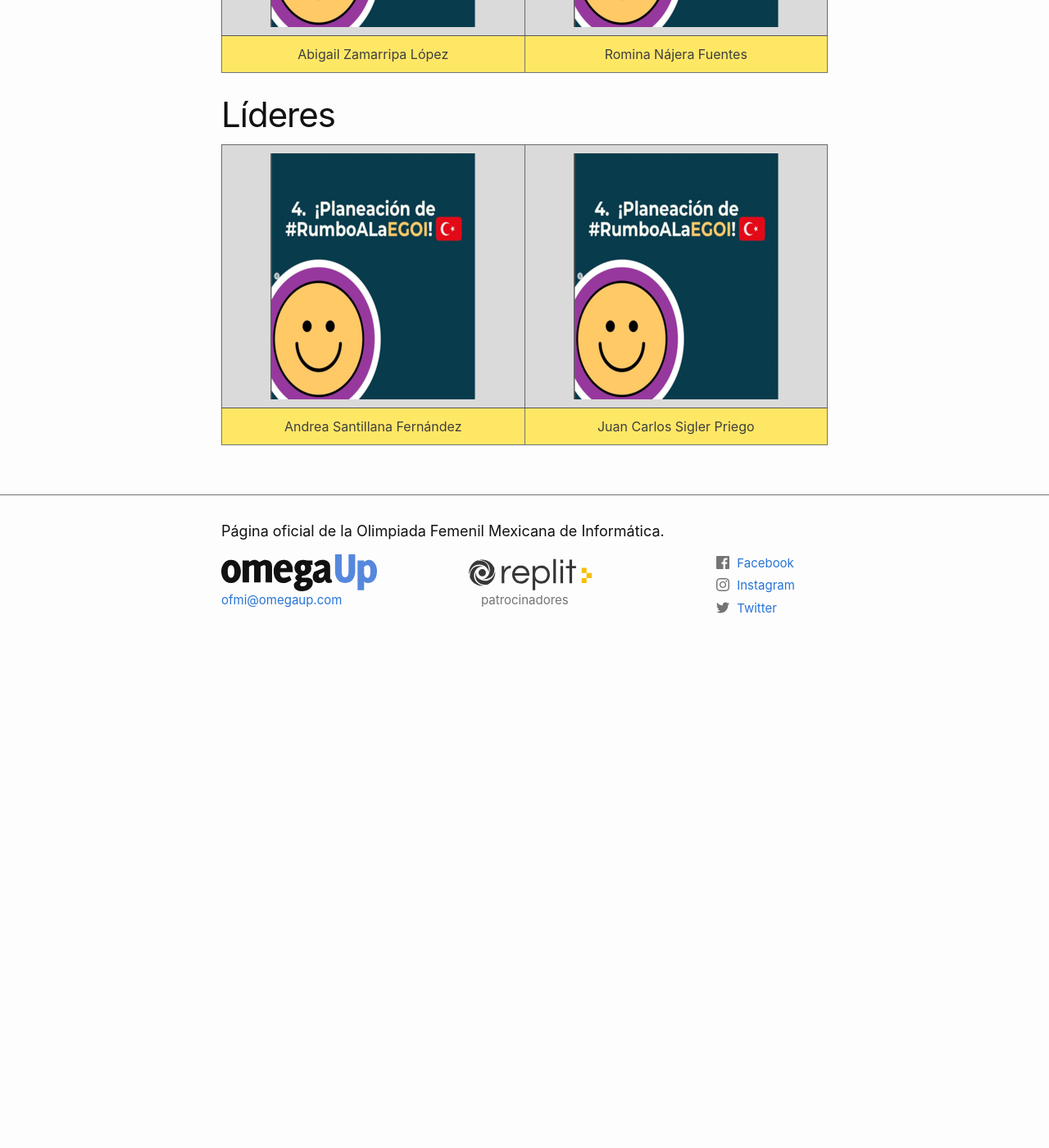
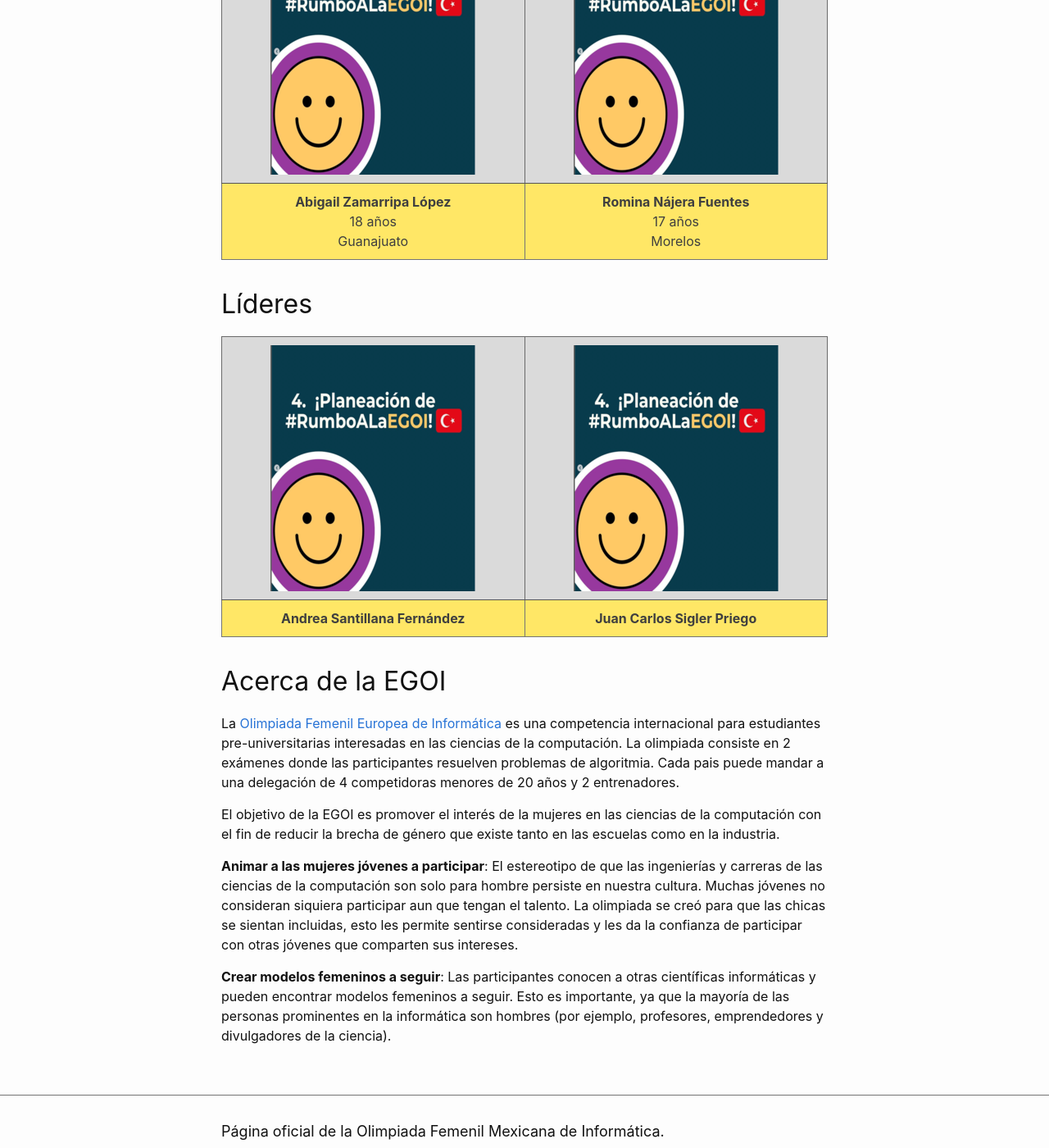
Before and after one commit to omegaup/OFMI-website, a Jekyll site: the page built from index.md, in a window 1280 px wide and 1400 px high, scrolled down 896 px. Shown: the whole window at 82% size. Built offline with Jekyll 4.4.1, drawn with Linux system fonts in a browser that asks for light colours; before the commit the page ends 1709 px from its top, so only the background shows below that; some of the changed text lies outside the part shown.

Commit message:
Añadir más información

```diff
--- a/index.md
+++ b/index.md
@@ -4,19 +4,32 @@ title: ¡Rumbo a la EGOI 2022!
 navtitle: EGOI 2022
 ---
 
+Este año ya tenemos a la delegación mexicana que representará al país y viajará a Turquía, del 16 al 23 de octubre, en la segunda Olimpiada Europea Femenina de Informática 2022 ([EGOI 2022](https://ubilo.tubitak.gov.tr/egoi2022/), por sus siglas en inglés).
 
-# Participantes
+A continuación presentamos a las 4 competidoras y 2 líderes del equipo de este año.
+
+## Participantes
 
 | ![](assets/egoi2022/cynthia.png) | ![](assets/egoi2022/sarahy.png) |
 |:----:|:----:|
-| Cynthia Naely Lopez Estrada | Fernanda Sarahy Mancilla Núñez |
+| **Cynthia Naely Lopez Estrada** <br> 17 años <br> Guanajuato | **Fernanda Sarahy Mancilla Núñez** <br> 18 años <br> Guanajuato |
 
 | ![](assets/egoi2022/abi.png) | ![](assets/egoi2022/romina.png) |
 |:----:|:----:|
-| Abigail Zamarripa López | Romina Nájera Fuentes |
+| **Abigail Zamarripa López** <br> 18 años <br> Guanajuato | **Romina Nájera Fuentes** <br> 17 años <br> Morelos |
 
-# Líderes
+## Líderes
 
 | ![](assets/egoi2022/andrea.png) | ![](assets/egoi2022/juanito.png) |
 |:----:|:----:|
-| Andrea Santillana Fernández | Juan Carlos Sigler Priego |
+| **Andrea Santillana Fernández** | **Juan Carlos Sigler Priego** |
+
+## Acerca de la EGOI
+
+La [Olimpiada Femenil Europea de Informática](https://egoi.org/) es una competencia internacional para estudiantes pre-universitarias interesadas en las ciencias de la computación. La olimpiada consiste en 2 exámenes donde las participantes resuelven problemas de algoritmia. Cada pais puede mandar a una delegación de 4 competidoras menores de 20 años y 2 entrenadores.
+
+El objetivo de la EGOI es promover el interés de la mujeres en las ciencias de la computación con el fin de reducir la brecha de género que existe tanto en las escuelas como en la industria.
+
+**Animar a las mujeres jóvenes a participar**: El estereotipo de que las ingenierías y carreras de las ciencias de la computación son solo para hombre persiste en nuestra cultura. Muchas jóvenes no consideran siquiera participar aun que tengan el talento. La olimpiada se creó para que las chicas se sientan incluidas, esto les permite sentirse consideradas y les da la confianza de participar con otras jóvenes que comparten sus intereses.
+
+**Crear modelos femeninos a seguir**: Las participantes conocen a otras científicas informáticas y pueden encontrar modelos femeninos a seguir. Esto es importante, ya que la mayoría de las personas prominentes en la informática son hombres (por ejemplo, profesores, emprendedores y divulgadores de la ciencia).
```
